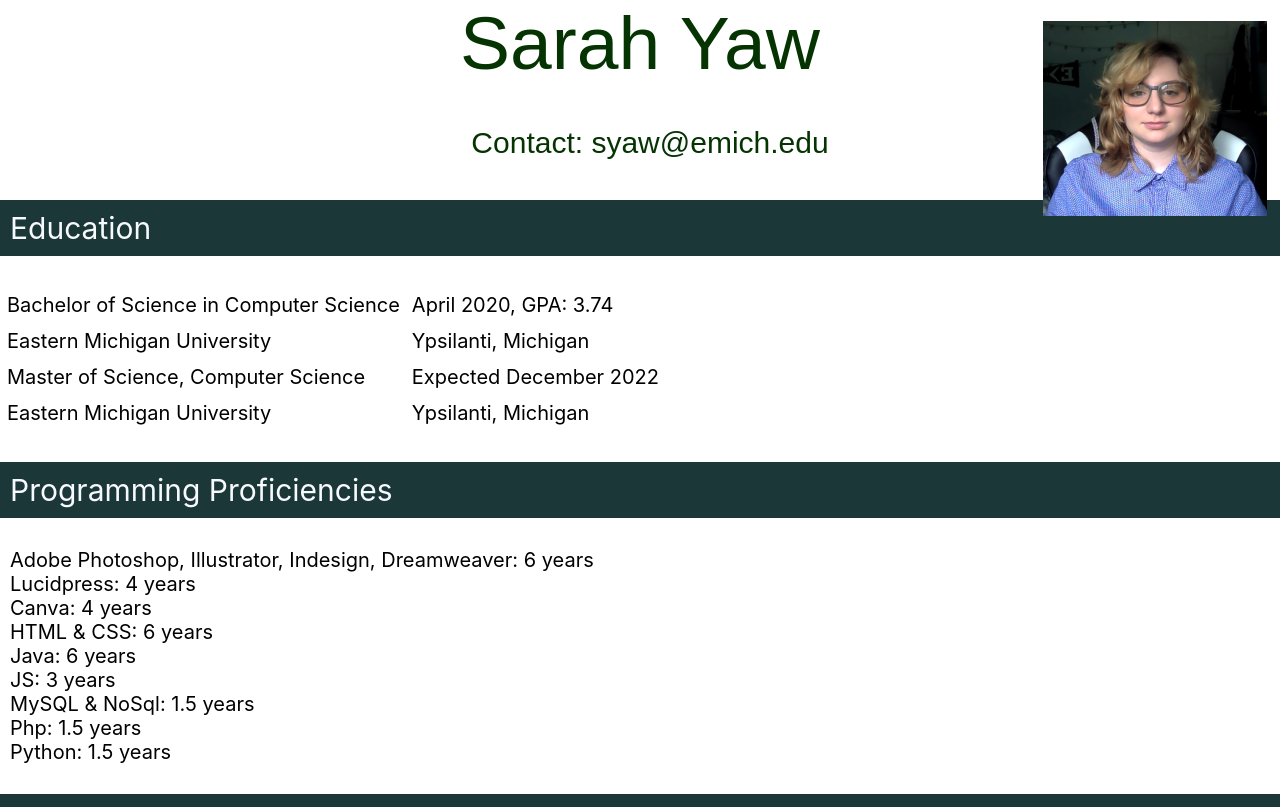
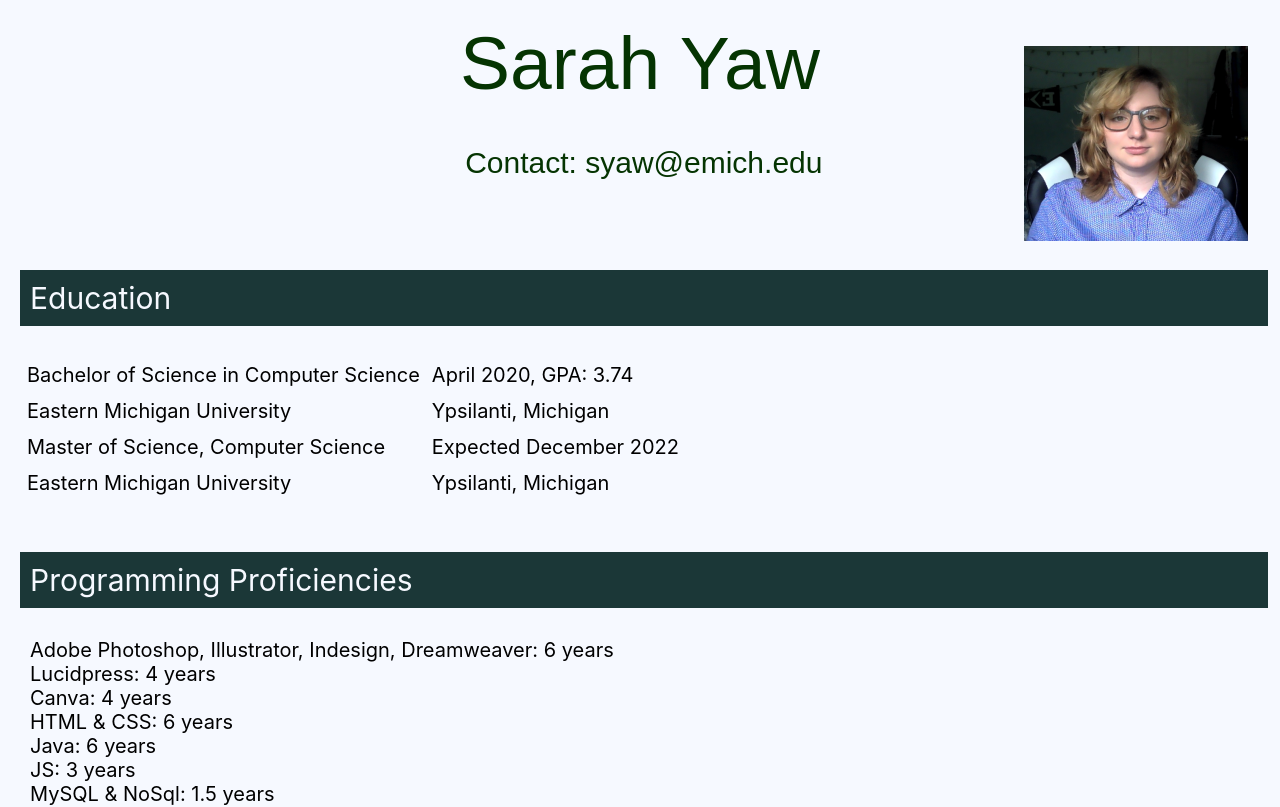
Before and after one commit to COSC631-2021Fall/profile-app-SarahYaw, a React (Create React App) app in the folder profile-app/: page / in a window 1280 px wide. Shown: the top 807 px of the page. Built offline with nearby package versions, Linux system fonts and the light colour scheme.

Commit message:
final edits

```diff
--- a/profile-app/src/App.css
+++ b/profile-app/src/App.css
@@ -2,8 +2,13 @@
   text-align: center;
   color:#053402;
   font-family:Arial, Helvetica, sans-serif;
+  background-color:#F6F9FF;
 }
 
+div {
+  background-color:#F6F9FF;
+  padding:10px;
+}
 
 header {
   font-size:75px;
@@ -18,11 +23,12 @@ img {
 .Footer {
   color:#053402;
   font-family:Arial, Helvetica, sans-serif;
+  background-color:#F6F9FF;
 }
 
 p {
   background-color:#1B3737;
-  width:100%;
+  width:99%;
   padding:10px;
   color:#F6F9FF;
   font-size:30px;
--- a/profile-app/src/App.js
+++ b/profile-app/src/App.js
@@ -4,7 +4,7 @@ import picture from './Sarah.png';
 function App() {
   const subtitle = {
     color: "#053402",
-    backgroundColor: "white",
+    backgroundColor: "#F6F9FF",
   };
   return (
     <div className="App">
```
